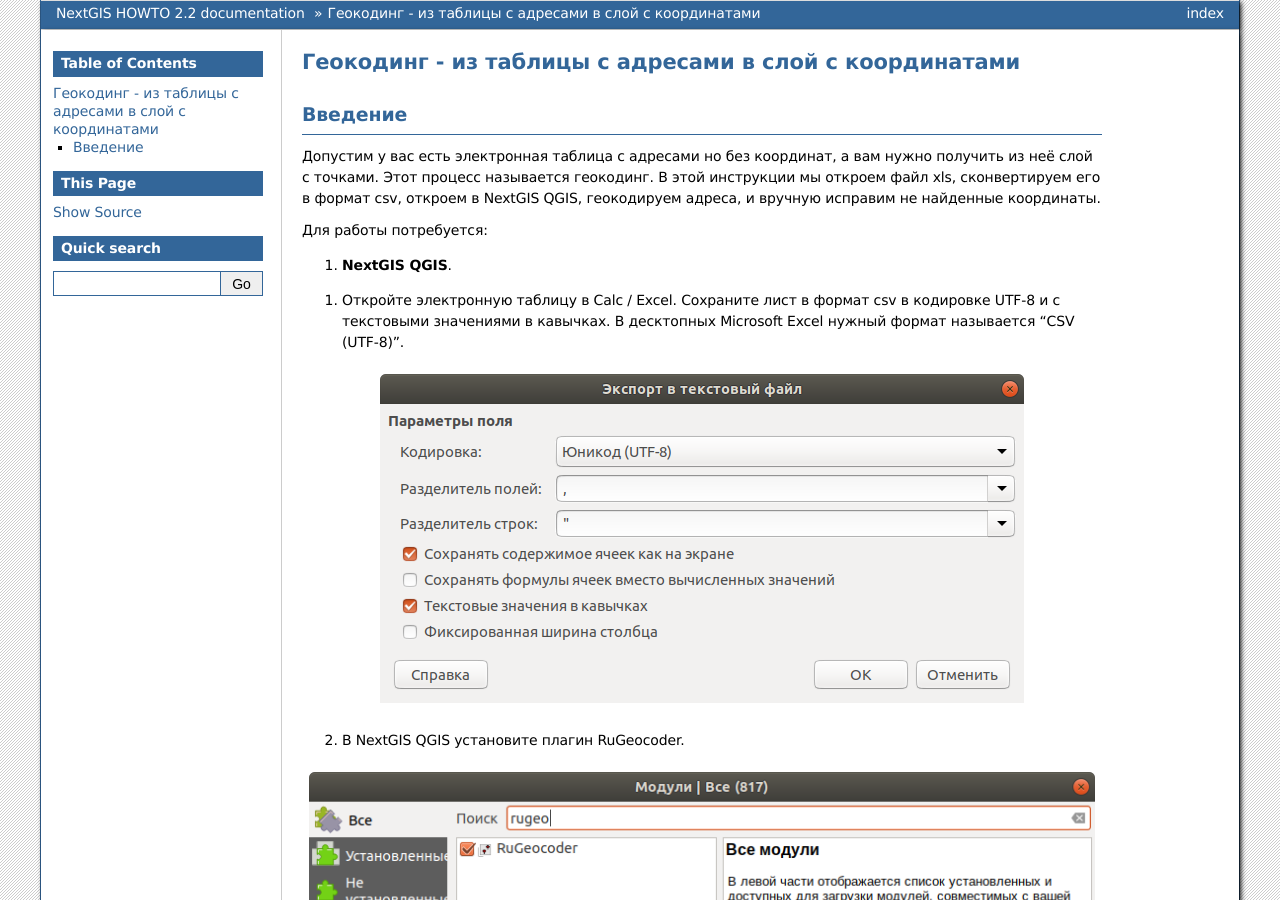
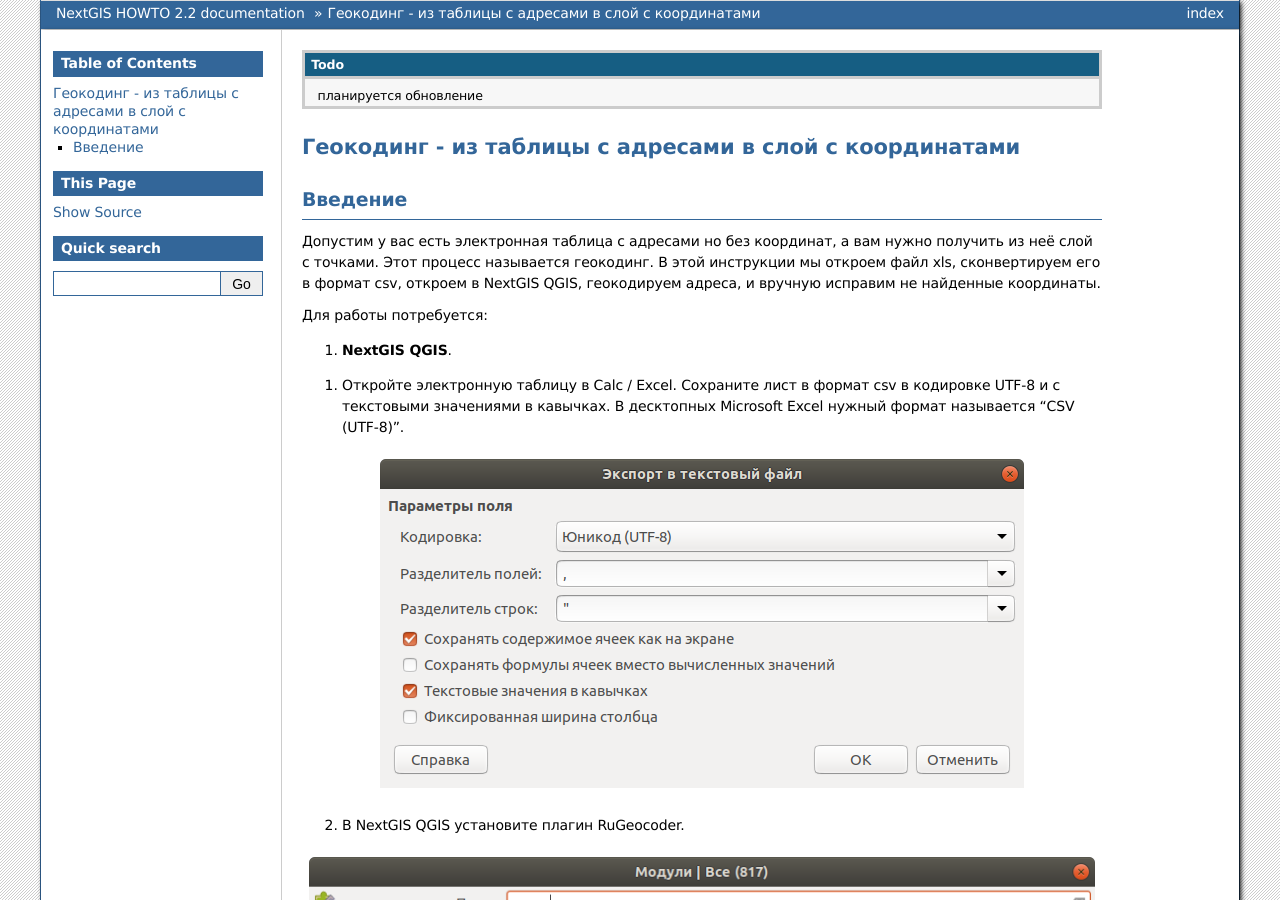
Before and after one commit to nextgis/docs_howto, a Sphinx documentation site: the page built from source/rugeocoder.rst, in a window 1280 px wide and 900 px high. Built offline with Sphinx 7.4.7, drawn with Linux system fonts in a browser that asks for light colours; formulas are drawn with MathJax 3; pages that are not in the unit, such as notebooks, are missing from menus.

Commit message:
Update rugeocoder.rst
Update is planned

```diff
--- a/source/rugeocoder.rst
+++ b/source/rugeocoder.rst
@@ -1,4 +1,6 @@
 .. sectionauthor:: Артём Светлов <artem.svetlov@nextgis.ru>
+
+.. todo::   планируется обновление
 
 .. _howto_rugeocoder:
 
```
